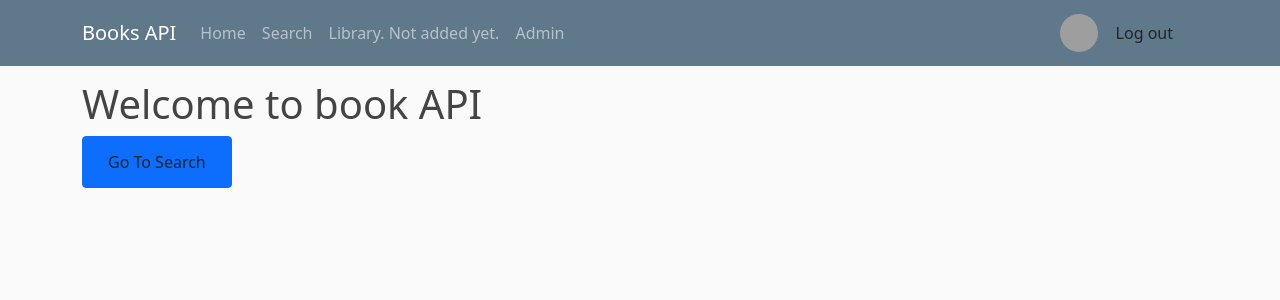
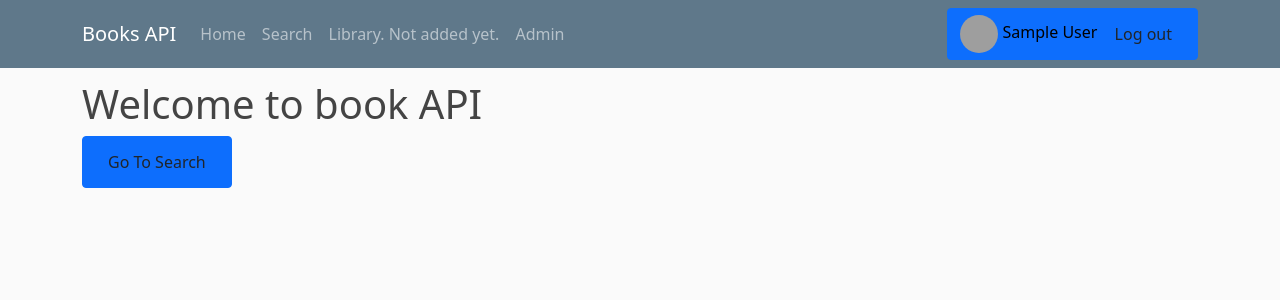
Before and after one commit to Mad4025/Books-api-, a Flask app: page / in a window 1280 px wide. Shown: the top 300 px of the page. Run offline with Flask 3, Linux system fonts and the light colour scheme; the visitor is signed in with stand-in values (Sample User, id 1); grey boxes are pictures that could not be loaded.

Commit message:
V0.1.1 Tiny improvement
Now displays name next to profile pic when logged in. Nothing else.

```diff
--- a/app.py
+++ b/app.py
@@ -52,7 +52,8 @@ google = oauth.register("myApp",
 def index():
     user_admin = session.get('user_admin', False)
     profile_pic = session.get('profile_pic')
-    return render_template('index.html', user_admin=user_admin, profile_pic=profile_pic)
+    name = session.get('name')
+    return render_template('index.html', user_admin=user_admin, profile_pic=profile_pic, name=name)
 
 
 @app.route('/search_books', methods=['GET', 'POST'])
@@ -83,6 +84,7 @@ def google_callback():
     # Login logic
     user_info = google.get('https://www.googleapis.com/oauth2/v3/userinfo').json()
     session['profile_pic'] = user_info['picture']  # Save profile picture URL
+    session['name'] = user_info['name']
     user = User.query.filter_by(username=user_info['name']).first()
 
     # Add the emails that will have admin privileges.
--- a/templates/partials/header.html
+++ b/templates/partials/header.html
@@ -14,11 +14,12 @@
                 {% endif %}
             </div>
         </div>
-        <div class="btn btn-primary" style="background:none; border:none;">
+        <div class="btn btn-primary">
             {% if current_user.is_authenticated %}
                 {% if profile_pic %}
                     <img src="{{ profile_pic }}" alt="Profile Picture" style="width:38px; height:38px; border-radius:50%;">
                 {% endif %}
+                <span style="color:black;">{{ name }}</span>
                 <a href="{{ url_for('logout') }}" class="btn">Log out</a>
             {% else %}
                 <a href="{{ url_for('login_google') }}" class="btn">Log in</a>
```
